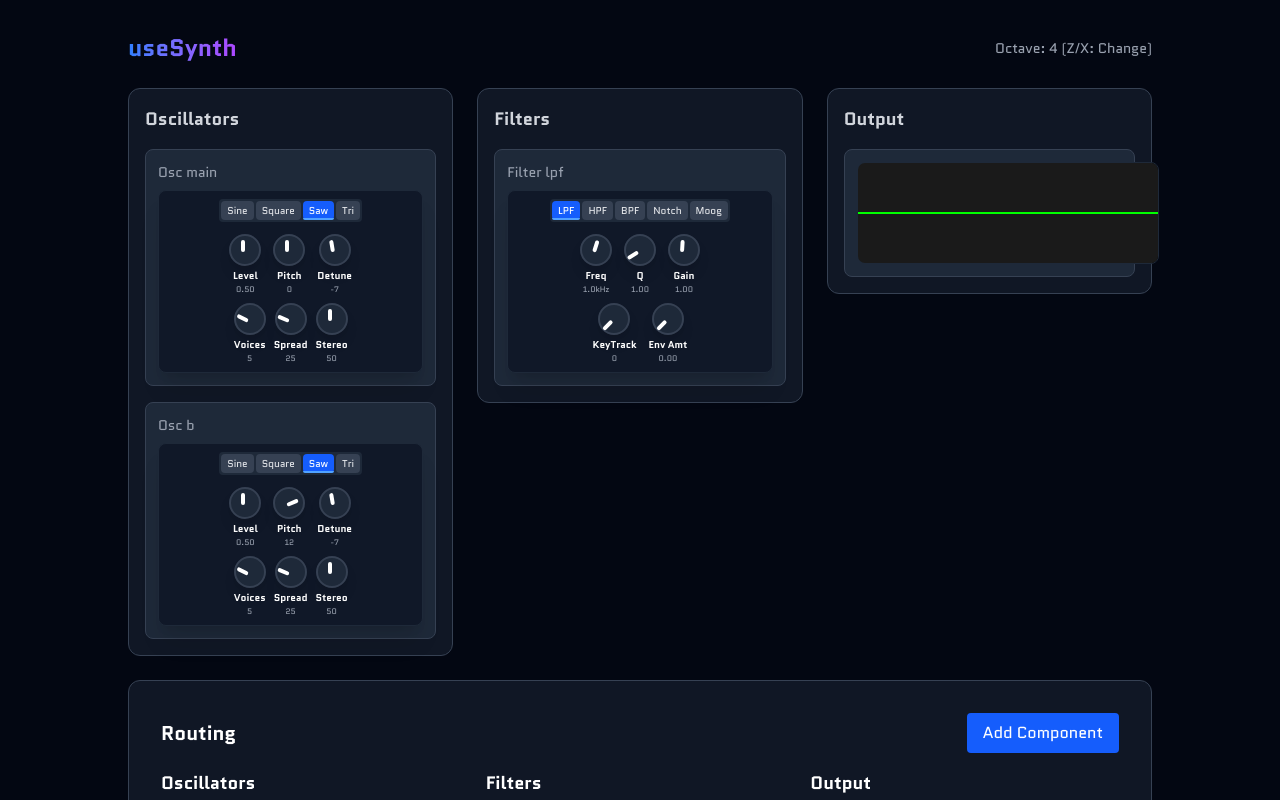
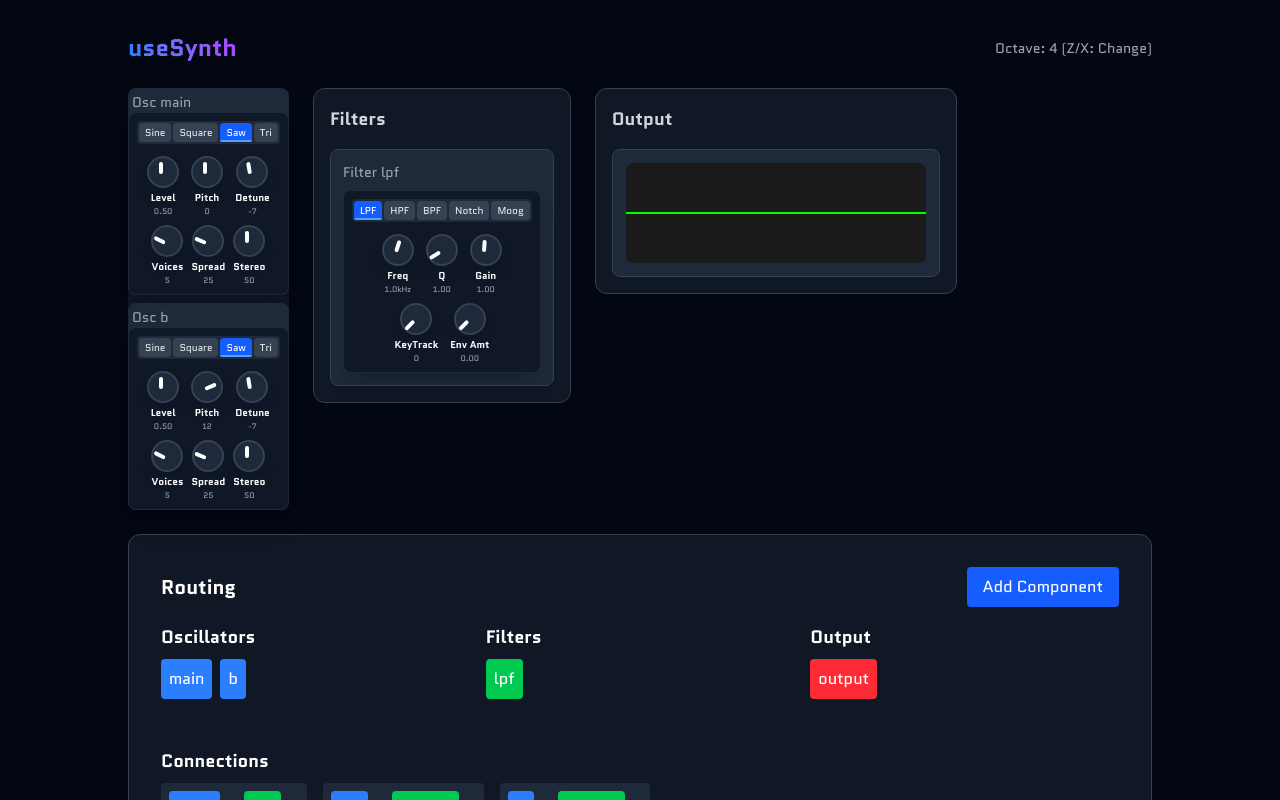
Before and after one commit to nexo-tech/use-synth, a Next.js app in the folder packages/example-app/: page / in a window 1280 px wide. Shown: the top 800 px of the page. Built offline with nearby package versions, Linux system fonts and the light colour scheme.

Commit message:
progress on layout

```diff
--- a/packages/example-app/app/page.tsx
+++ b/packages/example-app/app/page.tsx
@@ -934,15 +934,15 @@ export default function OscillatorPage() {
         </div>
 
         {/* Main Content */}
-        <div className="grid grid-cols-12 gap-6">
+        <div className="flex flex-row gap-6">
           {/* Left Column - Oscillators */}
-          <div className="col-span-4">
-            <div className="bg-gray-800/50 rounded-xl p-4 border border-gray-700">
-              <h2 className="text-lg font-semibold mb-4 text-gray-300">Oscillators</h2>
-              <div className="flex flex-col gap-4">
+          <div className="col-span-3">
+            <div className="bg-gray-800/50 rounded-xl  border-gray-700">
+              {/* <h2 className="text-lg font-semibold mb-4 text-gray-300">Oscillators</h2> */}
+              <div className="flex flex-col gap-2">
                 {currentConfig?.components.oscillators && Object.entries(currentConfig.components.oscillators).map(([id, config]) => (
-                  <div key={id} className="bg-gray-800 rounded-lg p-3 border border-gray-700">
-                    <h3 className="text-sm font-quantico mb-2 text-gray-400">Osc {id}</h3>
+                  <div key={id} className="bg-gray-800 rounded-lg border-gray-700 ">
+                    <h3 className="text-sm font-quantico pt-1 pl-1 text-gray-400">Osc {id}</h3>
                     <Osc
                       config={config}
                       onConfigChange={(newConfig) => handleOscConfigChange(id, newConfig)}
```
